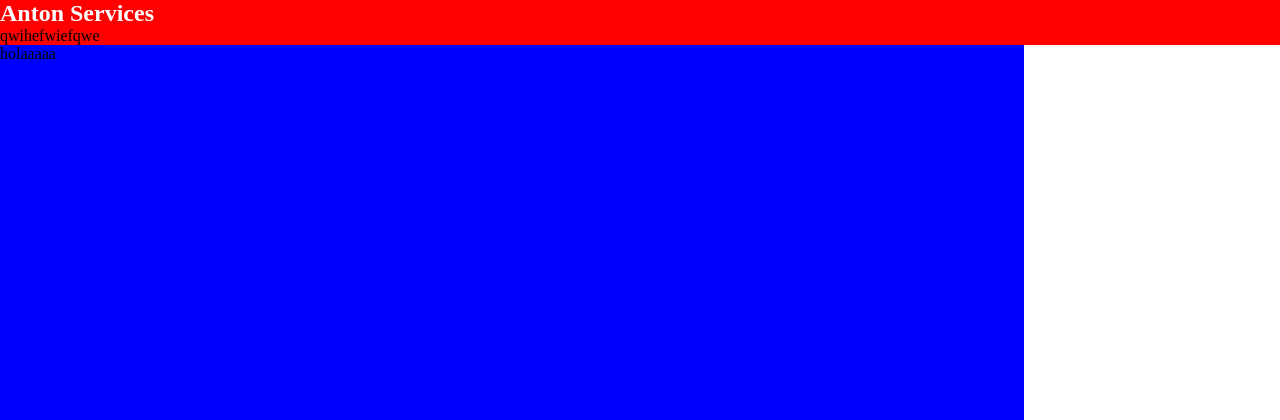
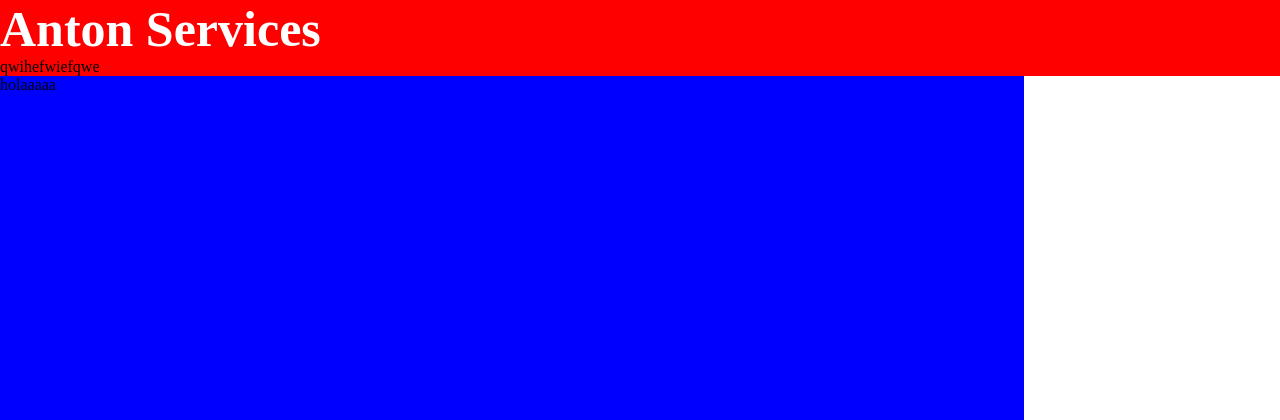
Before and after one commit to IbaiAmo/Frontend, a PHP site: page / in a window 1280 px wide. Shown: the top 420 px of the page. Run offline with PHP 8.4, Linux system fonts and the light colour scheme.

Commit message:
ejercicio 5 hecho, hay que hacer el 4

```diff
--- a/Ejercicios html 1/prueba/styles.css
+++ b/Ejercicios html 1/prueba/styles.css
@@ -17,6 +17,7 @@ nav{
 
 h1{
     color: white;
+    font-size: 50px;
 }
 
 @keyframes cambio{
```
Also changed, not shown: XML/Ejercicios/UD6 Actividad 5/liburutegia_adibidea.xml (line endings or trailing spaces), 1 other file.
